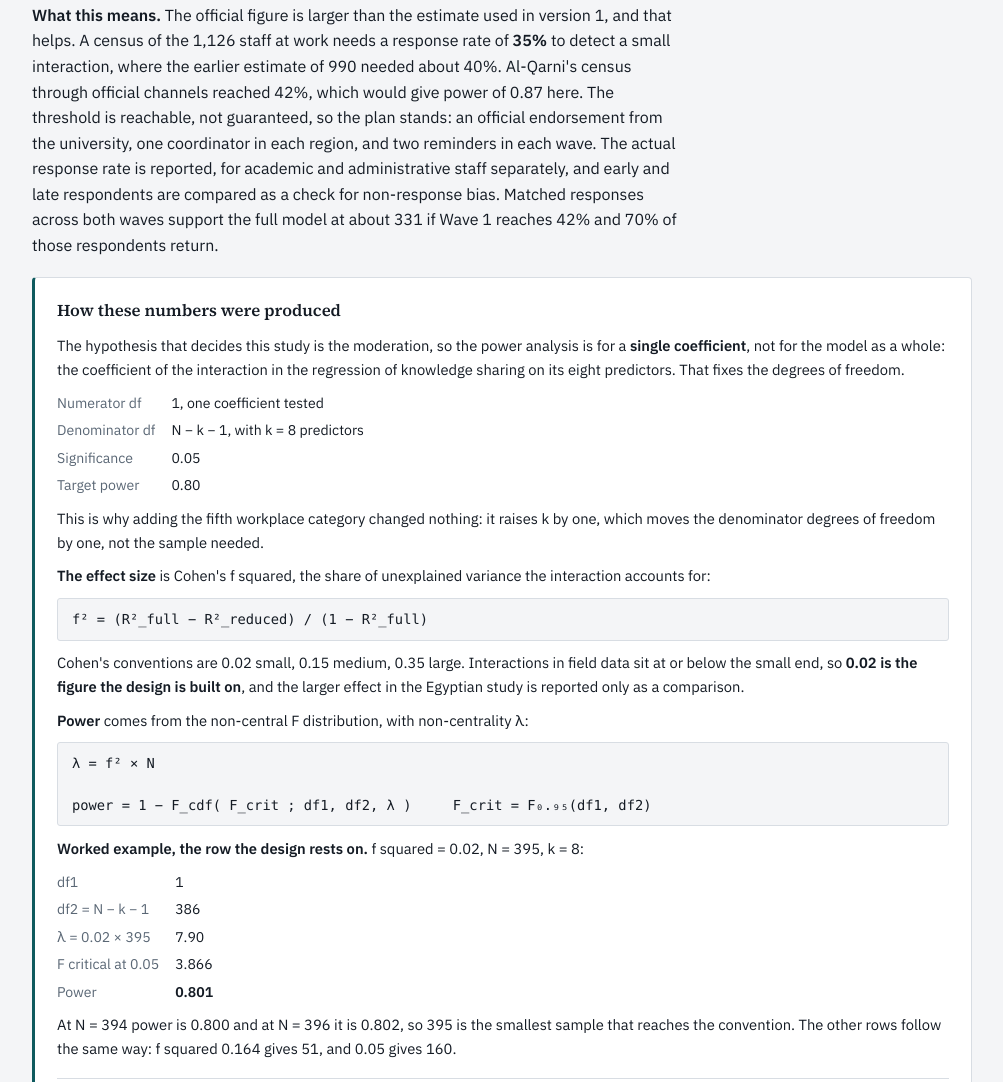
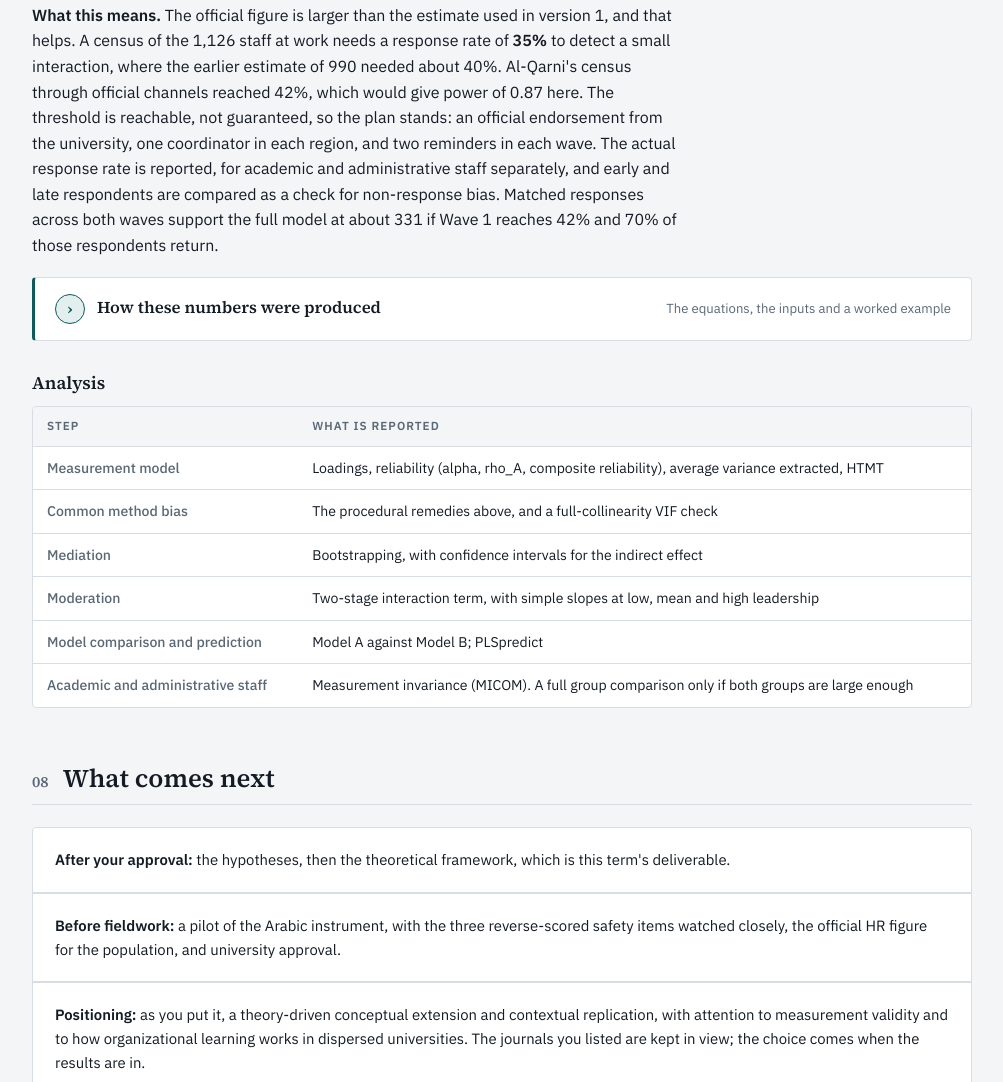
Before and after one commit to anatshih/qou-research-titles, a plain HTML site: page index.html in a window 1280 px wide. Shown: the part 8408-9490 px from the top of the page, without its empty margins (138-1141 px from the left). Drawn offline with Linux system fonts and the light colour scheme.

Commit message:
Put the power equations behind a click-to-open panel

```diff
--- a/index.html
+++ b/index.html
@@ -175,15 +175,25 @@ body.is-v2{border-top:5px solid var(--accent)}
 body.is-v1{border-top:5px solid var(--alt)}
 @media print{.vbar{position:static}}
 
-.calc{background:var(--card);border:1px solid var(--rule);border-left:3px solid var(--accent);border-radius:4px;padding:20px 22px;margin-top:18px}
-.calc h4{font-family:var(--display);font-size:1.04rem;margin:0 0 10px}
-.calc h4 + p{margin-top:0}
+.calc{background:var(--card);border:1px solid var(--rule);border-left:3px solid var(--accent);border-radius:4px;margin-top:18px}
+.calc > summary{list-style:none;cursor:pointer;display:flex;align-items:center;gap:12px;padding:16px 20px;border-radius:4px}
+.calc > summary::-webkit-details-marker{display:none}
+.calc > summary:hover .calctitle{color:var(--accent)}
+.calc > summary:focus-visible{outline:2px solid var(--accent);outline-offset:2px}
+.calcicon{flex:none;width:30px;height:30px;border-radius:50%;background:var(--accent-soft);border:1px solid var(--accent);color:var(--accent);display:flex;align-items:center;justify-content:center;font-size:.95rem;font-weight:700;font-family:var(--display);transition:transform .18s}
+.calc[open] .calcicon{transform:rotate(90deg)}
+.calctitle{font-family:var(--display);font-weight:600;font-size:1.04rem}
+.calchint{font-size:.82rem;color:var(--muted);margin-left:auto;text-align:right}
+.calcbody{padding:0 22px 20px;border-top:1px solid var(--rule);margin-top:2px;padding-top:16px}
+.calcbody > p:first-child{margin-top:0}
 .calc p{font-size:.92rem}
 .eq{font-family:ui-monospace,SFMono-Regular,Menlo,Consolas,monospace;font-size:.86rem;background:var(--paper);border:1px solid var(--rule);border-radius:3px;padding:10px 14px;margin:10px 0;overflow-x:auto;white-space:pre;line-height:1.5}
 .calc dl{margin:10px 0 0;display:grid;grid-template-columns:auto 1fr;gap:5px 16px;font-size:.88rem}
 .calc dt{color:var(--muted)}
 .calc dd{margin:0;font-variant-numeric:tabular-nums}
 .calc hr{border:none;border-top:1px solid var(--rule);margin:18px 0}
+@media print{.calc > summary .calchint{display:none}.calc:not([open]) > .calcbody{display:block}}
+@media(max-width:620px){.calchint{display:none}}
 </style>
 </head>
 <body class="is-v2">
@@ -472,8 +482,13 @@ body.is-v1{border-top:5px solid var(--alt)}
   </div>
   <p class="col"><strong>What this means.</strong> The official figure is larger than the estimate used in version 1, and that helps. A census of the 1,126 staff at work needs a response rate of <strong>35%</strong> to detect a small interaction, where the earlier estimate of 990 needed about 40%. Al-Qarni's census through official channels reached 42%, which would give power of 0.87 here. The threshold is reachable, not guaranteed, so the plan stands: an official endorsement from the university, one coordinator in each region, and two reminders in each wave. The actual response rate is reported, for academic and administrative staff separately, and early and late respondents are compared as a check for non-response bias. Matched responses across both waves support the full model at about 331 if Wave 1 reaches 42% and 70% of those respondents return.</p>
 
-  <div class="calc">
-    <h4>How these numbers were produced</h4>
+  <details class="calc">
+    <summary>
+      <span class="calcicon" aria-hidden="true">&#8250;</span>
+      <span class="calctitle">How these numbers were produced</span>
+      <span class="calchint">The equations, the inputs and a worked example</span>
+    </summary>
+    <div class="calcbody">
     <p>The hypothesis that decides this study is the moderation, so the power analysis is for a <strong>single coefficient</strong>, not for the model as a whole: the coefficient of the interaction in the regression of knowledge sharing on its eight predictors. That fixes the degrees of freedom.</p>
     <dl>
       <dt>Numerator df</dt><dd>1, one coefficient tested</dd>
@@ -518,7 +533,8 @@ p = 0.15  →  N > (2.486 / 0.15)² = 274.7  →  N = 275</div>
 matched pairs:  1,126 × 0.42 × 0.70 = 331</div>
     <p><strong>Software.</strong> Computed with the non-central F distribution. The same inputs in G*Power, under <em>Linear multiple regression: fixed model, R&sup2; increase</em>, with 1 tested predictor and 8 total, return the same figures.</p>
     <p><strong>What is not claimed.</strong> These are a priori calculations on assumed effect sizes. They say what the design can detect, not what it will find. The observed effect sizes and the achieved power are reported once the data are in.</p>
-  </div>
+    </div>
+  </details>
 
   <h3 style="margin-top:30px">Analysis</h3>
   <div class="tablewrap" style="margin-top:12px">
```
